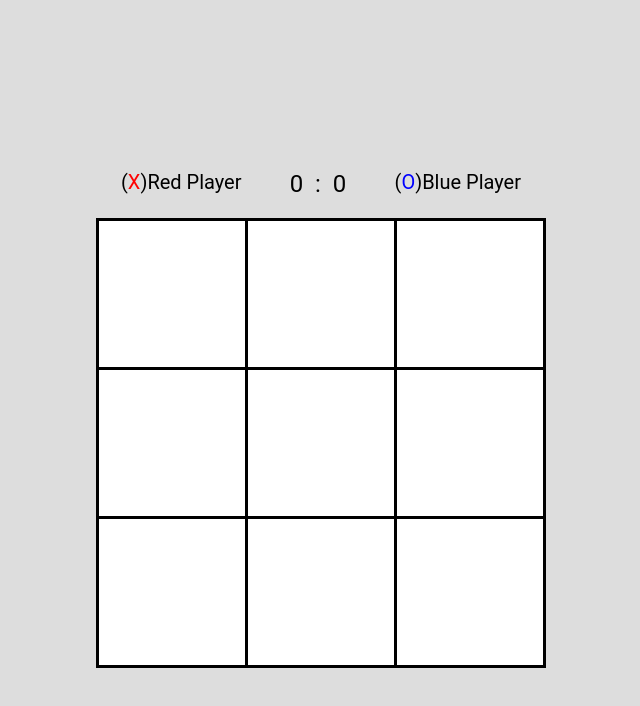
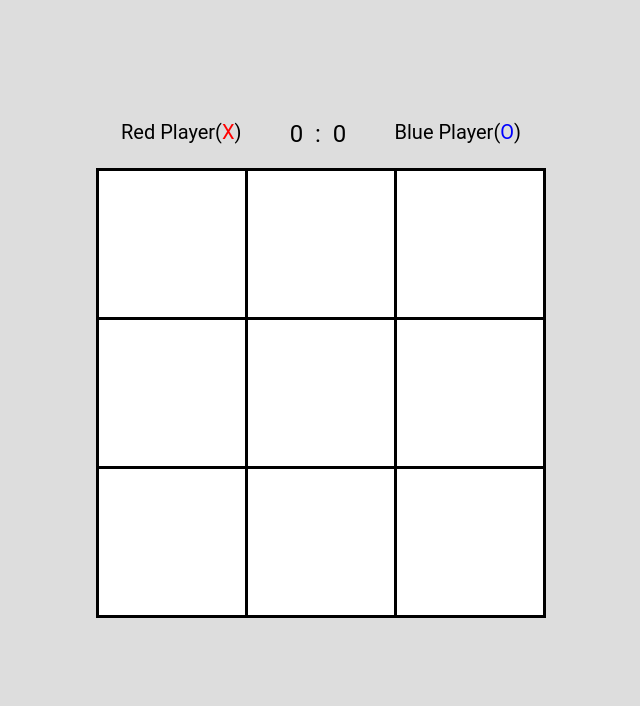
Before and after one commit to nikki-dzhurov/react-tac-toe, a React (Create React App) app: page / in a window 1280 px wide. Shown: the top 706 px of the page, without its empty margins (319-959 px from the left). Built offline with nearby package versions, Linux system fonts and the light colour scheme.

Commit message:
Fix top-level container and some styles

```diff
--- a/src/App.js
+++ /dev/null
@@ -1,11 +0,0 @@
-import React from 'react';
-import TicTacToe from 'complex-components/tic-tac-toe';
-
-const App = () => (
-	<TicTacToe
-		containerClassName='game-container'
-		className='tic-tac-toe'
-	/>
-);
-
-export default App;
--- a/src/complex-components/tic-tac-toe.js
+++ b/src/complex-components/tic-tac-toe.js
@@ -125,7 +125,6 @@ export default class TicTacToe extends React.Component {
 
 	render() {
 		const { isDraw } = this.state;
-		const {containerClassName, className} = this.props;
 		const rowData = this.buildRowDataFromState();
 		let winnerName = '';
 		if (this.state.winner && this.state.players[this.state.winner.id]) {
@@ -133,14 +132,14 @@ export default class TicTacToe extends React.Component {
 		}
 
 		return (
-			<div className={containerClassName}>
+			<div className='game-container'>
 				<Score
 					playerOne={this.state.players[playerOneKey]}
 					playerTwo={this.state.players[playerTwoKey]}
 				/>
 
 				<Grid
-					className={className}
+					className='tic-tac-toe'
 					rowData={rowData}
 					onCellClick={!winnerName ? this.handleCellClick : undefined}
 				/>
--- a/src/index.css
+++ b/src/index.css
@@ -19,11 +19,11 @@ body {
 
 .game-container {
 	width: 500px;
-	height: 500px;
+	height: 650px;
 
 	position: absolute;
 	text-align: center;
-	top: calc(50% - 250px);
+	top: calc(50% - 300px);
 	left: calc(50% - 250px);
 }
 
@@ -124,8 +124,8 @@ body {
 	background-color: white;
 	text-align: center;
 
-	width: 90%;
-	height: 90%;
+	width: 450px;
+	height: 450px;
 	table-layout: fixed;
 	margin: auto;
 }
--- a/src/index.js
+++ b/src/index.js
@@ -1,6 +1,6 @@
 import React from 'react';
 import ReactDOM from 'react-dom';
 import './index.css';
-import App from './App';
+import TicTacToe from 'complex-components/tic-tac-toe';
 
-ReactDOM.render(<App />, document.getElementById('root'));
+ReactDOM.render(<TicTacToe />, document.getElementById('root'));
--- a/src/simple-components/player.js
+++ b/src/simple-components/player.js
@@ -2,8 +2,8 @@ import React from 'react';
 
 const Player = ({ data: { sign, name, color } }) => (
 	<span style={{ fontSize: 20 }}>
+		{name}
 		(<span style={{color}}>{sign}</span>)
-		{name}
 	</span>
 );
 
```
